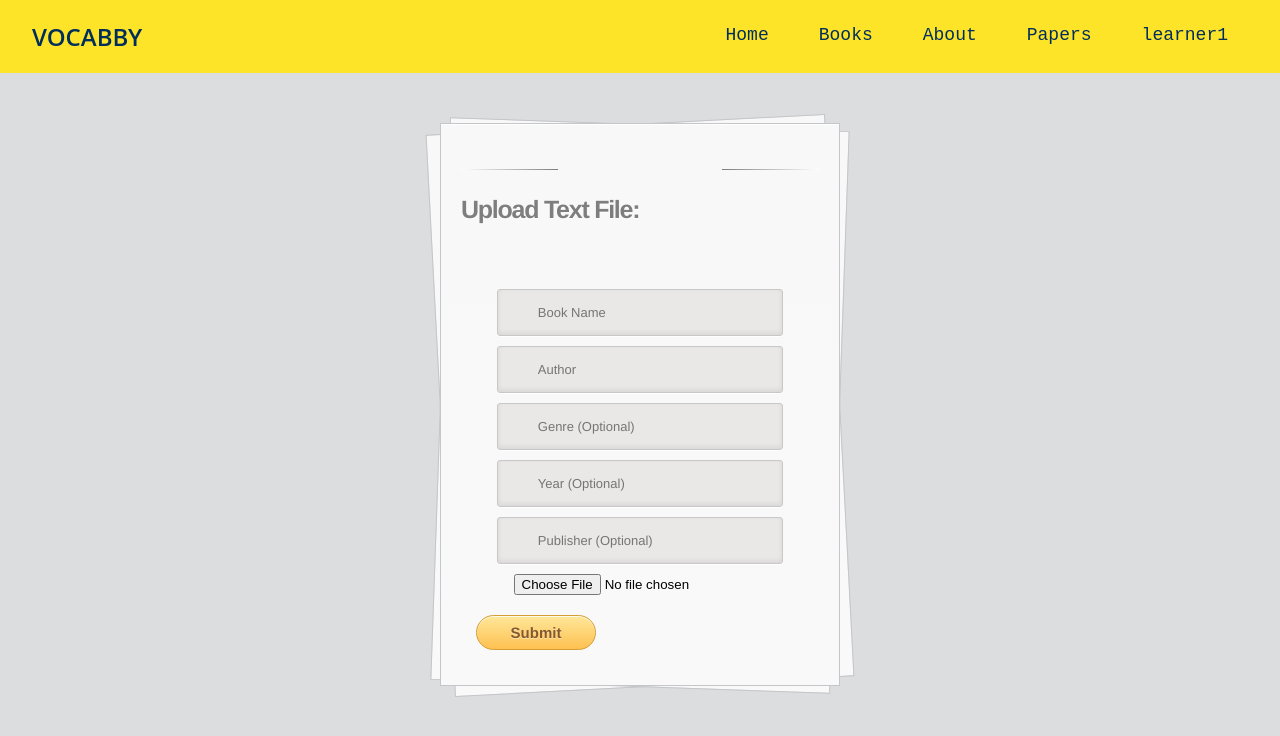
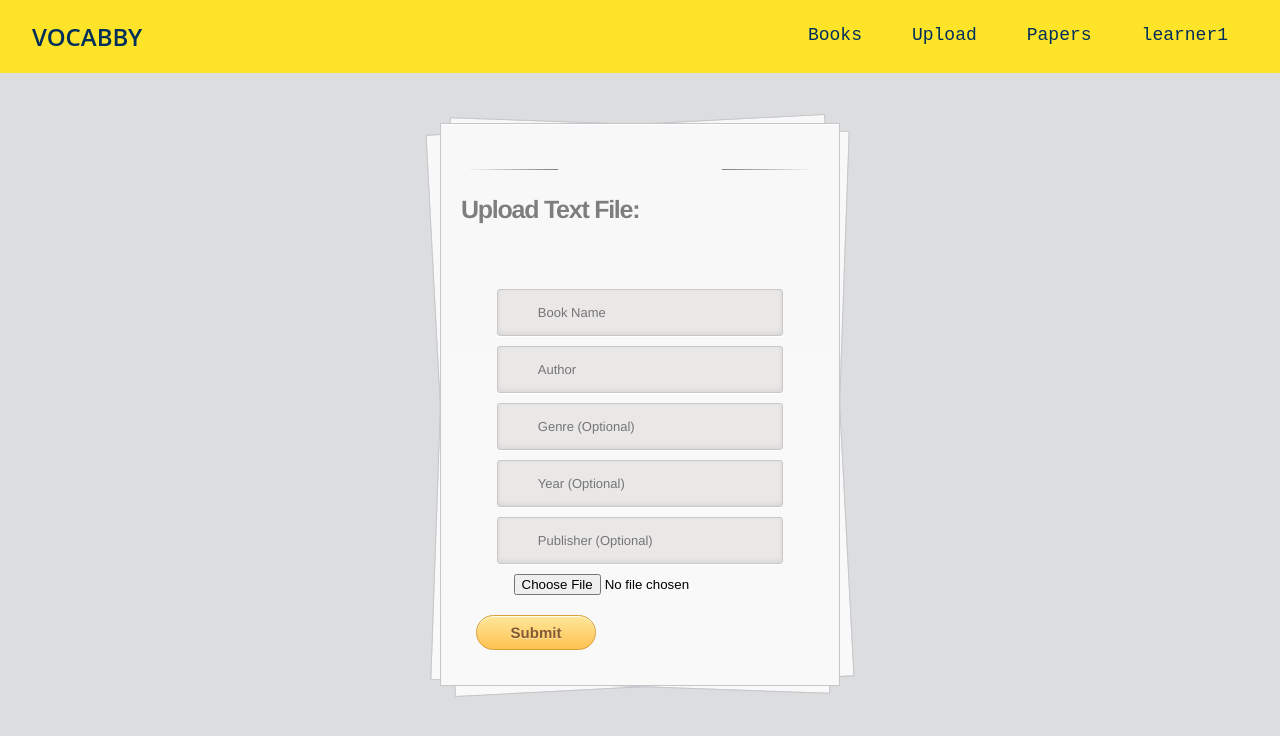
Before and after one commit to raffa-dev/vocabby_da, a React (Create React App) app in the folder frontend/: page / in a window 1280 px wide. Shown: the top 736 px of the page. Built offline with nearby package versions, Linux system fonts and the light colour scheme.

Commit message:
Modularize for better readability

```diff
--- a/frontend/src/App.js
+++ b/frontend/src/App.js
@@ -20,6 +20,7 @@ const customStyles = {
     padding: 100
   }
 };
+const randomColor = ['#fffeed']
 
 
 class App extends Component {
@@ -301,33 +302,8 @@ class App extends Component {
     })
   }
 
-  render() {
-    const randomColor = ['#fffeed']
+   renderIndex() {
      return (
-      <div>
-        <div style={{ opacity: this.state.showMessage ? 0.4 : 1, pointerEvents: this.state.showMessage ? 'none' : 'auto' }}>
-          <header>
-            <section>
-              <a href="#" id="logo" target="_blank">Vocabby</a>
-              <label htmlFor="toggle-1" className="toggle-menu"><ul><li></li> <li></li> <li></li></ul></label>
-              <nav>
-                <ul>
-                  <li><a href="#logo" onClick={() => { this.setState({ index: true }) }}><i className="icon-home"></i>Home</a></li>
-                  <li><a href="#books" onClick={this.openBookShelf}><i className="icon-gear"></i>Books</a></li>
-                  <li><a href="#about"><i className="icon-user"></i>About</a></li>
-                  <li><a href="#gallery"><i className="icon-picture"></i>Papers</a></li>
-                  <li><a href="#level"><i className="icon-picture"></i>{this.state.user}</a>
-                    <ul className="dropdown">
-                      <li> <a href="#" onClick={this.openModal}>Select Level</a></li>
-                    </ul></li>
-                </ul>
-              </nav>
-
-            </section>
-          </header>
-
-          {
-            this.state.index === true ?
               <div className="container">
                 <section id="content">
                   <form onSubmit={this.uploadText}>
@@ -358,8 +334,11 @@ class App extends Component {
                   </form>
                 </section>
               </div>
+      );
+   }
 
-              : this.state.stats === true ?
+  renderStats() {
+    return (
             <div style={{ width: '80%', margin: '0px auto' }}>
                               <h1>Word Statistics</h1>
                               <div className="row">
@@ -409,8 +388,11 @@ class App extends Component {
                                 </div>
                               </form>
                             </div>
-                :
-                this.state.words === true ?
+
+    );}
+
+  renderWords() {
+    return (
                   <div style={{ width: '80%', margin: '0px auto' }}>
                     <h1>Word List so that you can go through:</h1>
                     <div className="row">
@@ -430,8 +412,31 @@ class App extends Component {
                       </div>
                     </form>
                   </div>
-                  :
-                  this.state.activityPage === true ?
+    );
+  }
+
+  renderBookShelf() {
+    return (
+                      <div style={{ width: '80%', margin: '0 auto' }}>
+                        <div className="row">
+                          {this.state.books.map((value, index) => {
+                            return <div className="column" key={index} onClick={() => { this.openBook(value) }}>
+                              <div className="card" style={{ background: randomColor[Math.floor(Math.random() * randomColor.length)], height: 200, textAlign: 'left' }}>
+                                <h3>Title: {value.title}</h3><br />
+                                <h4>Author: {value.author}</h4><br />
+                                <h4>Genre: {value.gener}</h4><br />
+                                <h4>Year: {value.year}</h4><br />
+                                <h4>Publisher: {value.publisher}</h4>
+                              </div>
+                            </div>
+                          })}
+                        </div>
+                      </div>
+    );
+  }
+
+  renderActivity() {
+    return (
                     <div style={{ width: '80%', margin: '0 auto' }}>
                       <div id="progressbar" >
                         <div style={{ width: (this.state.wordList.length - this.state.progress) * 5 + "%" }}></div>
@@ -442,11 +447,8 @@ class App extends Component {
                           <h2 style={{ marginBottom: 20 }}>Choose a word which satisfies all the blanks</h2>
                           {this.state.activity.sentences.map((value, index) => {
 			    //let replacedValue = value.replace("______", '<u style= {{fontWeight: "bold", color:"yellow"}}>this.state.activatedAnswer</u>'))
-
-                            return <h4 style={{ background: 'white', marginBottom: 20, borderRadius: 5, boxShadow: '0px 2px 4px 1px darkgrey', padding: 20, textTransform: "cap" }} key={index + Math.random()}> {
-value.split("______")[0] }<u style= {{fontWeight: "bold", color:"lightseagreen"}}>{this.state.activatedAnswer}</u> {value.split("______")[1]}</h4>
+                            return <h4 style={{ background: 'white', marginBottom: 20, borderRadius: 5, boxShadow: '0px 2px 4px 1px darkgrey', padding: 20, textTransform: "cap" }} key={index + Math.random()}> {value.split("______")[0] }<u style= {{fontWeight: "bold", color:"lightseagreen"}}>{this.state.activatedAnswer}</u> {value.split("______")[1]}</h4>
                           })}
-
                         <br />
                           <section style={{ maxWidth: '100%' }}>
                             {this.state.activity.options.map((value, index) => {
@@ -488,38 +490,35 @@ value.split("______")[0] }<u style= {{fontWeight: "bold", color:"lightseagreen"}
                           </div>
                         </div>
                       </form>
-                    </div> : this.state.bookshelf === true ?
-                      <div style={{ width: '80%', margin: '0 auto' }}>
-                        <div className="row">
-                          {this.state.books.map((value, index) => {
-                            return <div className="column" key={index} onClick={() => { this.openBook(value) }}>
-                              <div className="card" style={{ background: randomColor[Math.floor(Math.random() * randomColor.length)], height: 200, textAlign: 'left' }}>
-                                <h3>Title: {value.title}</h3><br />
-                                <h4>Author: {value.author}</h4><br />
-                                <h4>Genre: {value.gener}</h4><br />
-                                <h4>Year: {value.year}</h4><br />
-                                <h4>Publisher: {value.publisher}</h4>
                     </div>
-                            </div>
-                          })}
-                        </div>
-                      </div>
-                      : <div>Feature Coming Soon</div>
+    );
   }
-          {this.state.isLoading ?
-            <div className="overlay">
-              <div className="lds-roller">
-                <div></div>
-                <div></div>
-                <div></div>
-                <div></div>
-                <div></div>
-                <div></div>
-                <div></div>
-                <div></div>
-              </div>
-            </div> : null
+
+  renderHeader() {
+    return (
+          <header>
+            <section>
+              <a href="#" id="logo" target="_blank">Vocabby</a>
+              <label htmlFor="toggle-1" className="toggle-menu"><ul><li></li> <li></li> <li></li></ul></label>
+              <nav>
+                <ul>
+                  <li><a href="#books" onClick={this.openBookShelf}><i className="icon-gear"></i>Books</a></li>
+                  <li><a href="#upload" onClick={() => { this.setState({ index: true }) }}><i className="icon-home"></i>Upload</a></li>
+                  <li><a href="#graph"><i className="icon-picture"></i>Papers</a></li>
+                  <li><a href="#user"><i className="icon-picture"></i>{this.state.user}</a>
+                    <ul className="dropdown">
+                      <li> <a href="#" onClick={this.openModal}>Select Level</a></li>
+                    </ul></li>
+                </ul>
+              </nav>
+
+            </section>
+          </header>
+    );
   }
+
+  renderModal() {
+    return (
           <Modal
             isOpen={this.state.modalIsOpen}
             onAfterOpen={this.afterOpenModal}
@@ -540,8 +539,11 @@ value.split("______")[0] }<u style= {{fontWeight: "bold", color:"lightseagreen"}
             />
             <button onClick={this.closeModal} style={{ marginTop: 40, marginLeft: 167 }}>Save</button>
           </Modal>
-        </div>
-        {
+    );
+  }
+
+  renderFeedback() {
+    return (
           this.state.showMessage === true ?
             <div id="snackbar" style={{
               backgroundColor:
@@ -572,6 +574,40 @@ value.split("______")[0] }<u style= {{fontWeight: "bold", color:"lightseagreen"}
                 <button className="button pulse" style={{ float: 'right', background:'#0300dc' }} onClick={() => { this.next_activity() }}>Continue</button>
               </div>
             </div> : null
+    );
+  }
+
+  render() {
+    return (
+      <div>
+        <div style={{ opacity: this.state.showMessage ? 0.4 : 1, pointerEvents: this.state.showMessage ? 'none' : 'auto' }}>
+      {this.renderHeader()}
+          {
+            this.state.index === true ? this.renderIndex()
+             : this.state.stats === true ? this.renderStats()
+              : this.state.words === true ? this.renderWords()
+                : this.state.activityPage === true ? this.renderActivity()
+                  : this.state.bookshelf === true ? this.renderBookShelf()
+                    : <div>Feature Coming Soon</div>
+          }
+          {this.state.isLoading ?
+            <div className="overlay">
+              <div className="lds-roller">
+                <div></div>
+                <div></div>
+                <div></div>
+                <div></div>
+                <div></div>
+                <div></div>
+                <div></div>
+                <div></div>
+              </div>
+            </div> : null
+          }
+        {this.renderModal() }
+        </div>
+        {
+          this.renderFeedback()
         }
 
 
```
Lines whose indentation alone changed are shown as unchanged.
